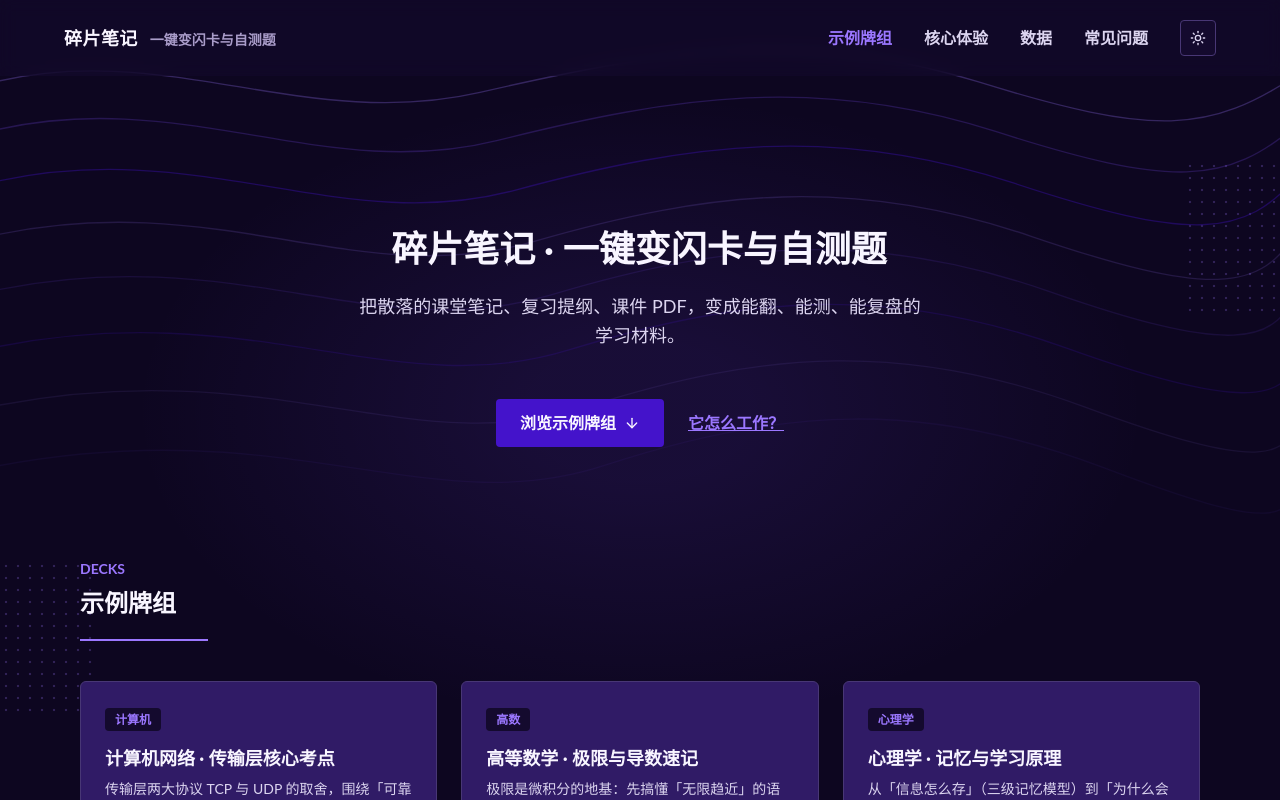
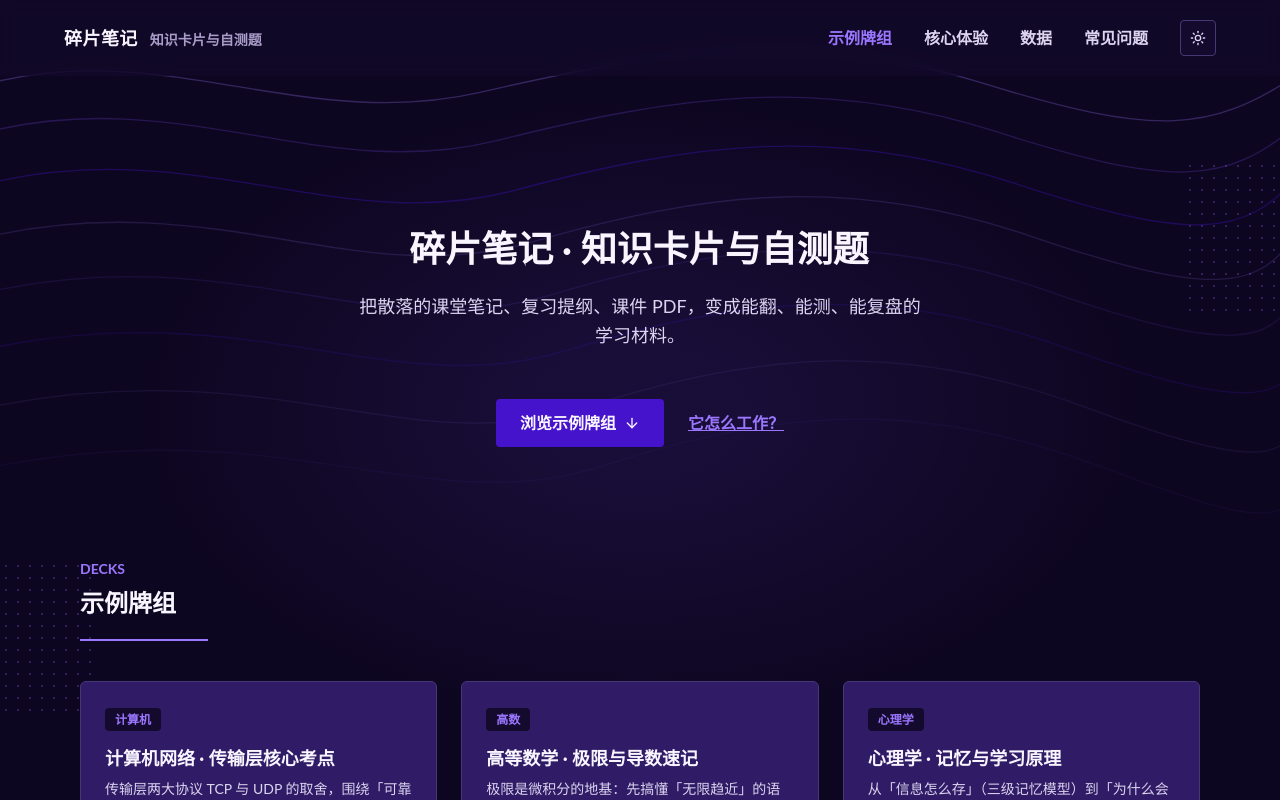
Before and after one commit to Misaki-asahi/fragment-notes, a React (Vite) app: page / in a window 1280 px wide. Shown: the top 800 px of the page. Built offline with nearby package versions, Linux system fonts and the light colour scheme.

Commit message:
标题更改

```diff
--- a/index.html
+++ b/index.html
@@ -25,7 +25,7 @@
         var FEATURES = [{"icon":"file","title":"多源投喂","desc":"粘贴大段提纲、上传课堂笔记照片或课件 PDF，也可以一键填入内置示例，零门槛开始。"},{"icon":"bulb","title":"知识梳理","desc":"自动提炼高频考点，用左右对照表讲清「概念 A vs 概念 B」的判别边界与考法。"},{"icon":"layers","title":"3D 记忆闪卡","desc":"丝滑翻卡 + 键盘快捷键 + 掌握度标记，把短期记忆变成长期记忆。"},{"icon":"checks","title":"3 分钟随堂小测","desc":"限时测验自动判分，答错的题自动归入错题本，闭环巩固不遗漏。"},{"icon":"book","title":"大白话错题本","desc":"每道错题附生活类比式原理解释，还能追问「换个比喻再讲一遍」。"},{"icon":"timer","title":"专注伴学","desc":"轻量专注倒计时与深呼吸休息提示，复习节奏张弛有度。"}];
         var FAQ = [{"q":"这个工具是怎么工作的？","a":"你把碎片资料交给 AI 多模态解析引擎，它按统一的数据契约一次性产出概念摘要、易混点对比、记忆闪卡与随堂自测四件套，再由界面渲染成可翻、可测、可复盘的学习材料。"},{"q":"我的笔记和数据存在哪里？","a":"牌组历史、闪卡掌握度与错题本都保存在你浏览器本地的 localStorage 中，刷新不丢失；解析请求经服务端转发层调用大模型，API Key 不会暴露在前端。"},{"q":"不配置密钥能体验吗？","a":"能。内置计算机网络、高等数学、心理学三套完整示例牌组，无需任何配置即可离线浏览概念、对比、闪卡与自测题内容。"},{"q":"支持哪些资料格式？","a":"纯文本提纲、JPG/PNG 笔记照片与课件 PDF。PDF 在浏览器内提取文字、图片压缩后送往多模态模型，超长资料会给出友好的截断提示。"}];
         var NAV = [{"id":"decks","label":"示例牌组"},{"id":"experience","label":"核心体验"},{"id":"stats","label":"数据"},{"id":"faq","label":"常见问题"}];
-        var HERO = {"brand":"碎片笔记","brandSub":"一键变闪卡与自测题","title":"碎片笔记 · 一键变闪卡与自测题","sub":"把散落的课堂笔记、复习提纲、课件 PDF，变成能翻、能测、能复盘的学习材料。","cta":"浏览示例牌组","ctaAlt":"它怎么工作？"};
+        var HERO = {"brand":"碎片笔记","brandSub":"知识卡片与自测题","title":"碎片笔记 · 知识卡片与自测题","sub":"把散落的课堂笔记、复习提纲、课件 PDF，变成能翻、能测、能复盘的学习材料。","cta":"浏览示例牌组","ctaAlt":"它怎么工作？"};
         var ICONS = {
           file: '<path d="M14 2H6a2 2 0 0 0-2 2v16a2 2 0 0 0 2 2h12a2 2 0 0 0 2-2V8z"/><path d="M14 2v8h6"/><path d="M16 13H8"/><path d="M16 17H8"/>',
           bulb: '<path d="M9 18h6"/><path d="M10 22h4"/><path d="M15.09 14c.18-.98.65-1.74 1.41-2.5A4.65 4.65 0 0 0 18 8 6 6 0 0 0 6 8c0 1 .23 2.23 1.5 3.5.76.76 1.23 1.52 1.41 2.5"/>',
--- a/src/content.ts
+++ b/src/content.ts
@@ -1,7 +1,7 @@
 export const HERO = {
   brand: "碎片笔记",
-  brandSub: "一键变闪卡与自测题",
-  title: "碎片笔记 · 一键变闪卡与自测题",
+  brandSub: "知识卡片与自测题",
+  title: "碎片笔记 · 知识卡片与自测题",
   sub: "把散落的课堂笔记、复习提纲、课件 PDF，变成能翻、能测、能复盘的学习材料。",
   cta: "浏览示例牌组",
   ctaAlt: "它怎么工作？",
```
